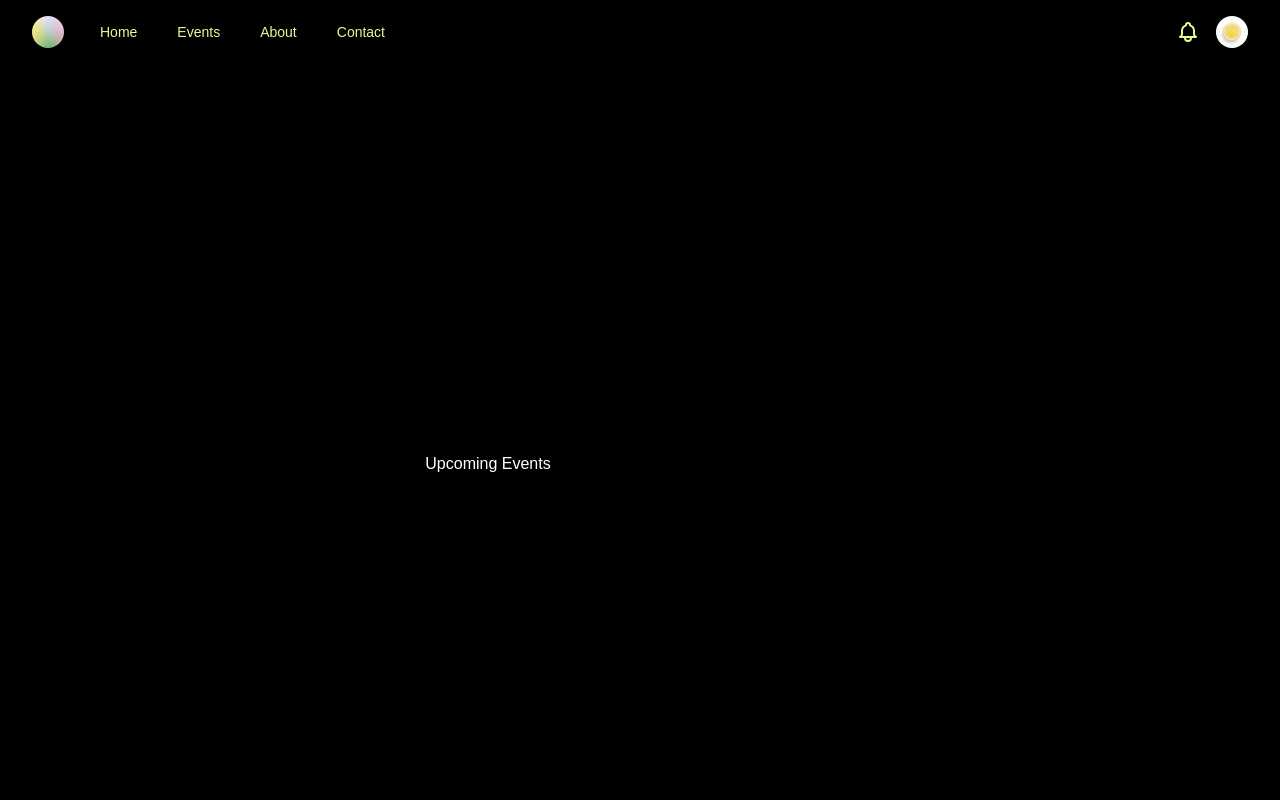
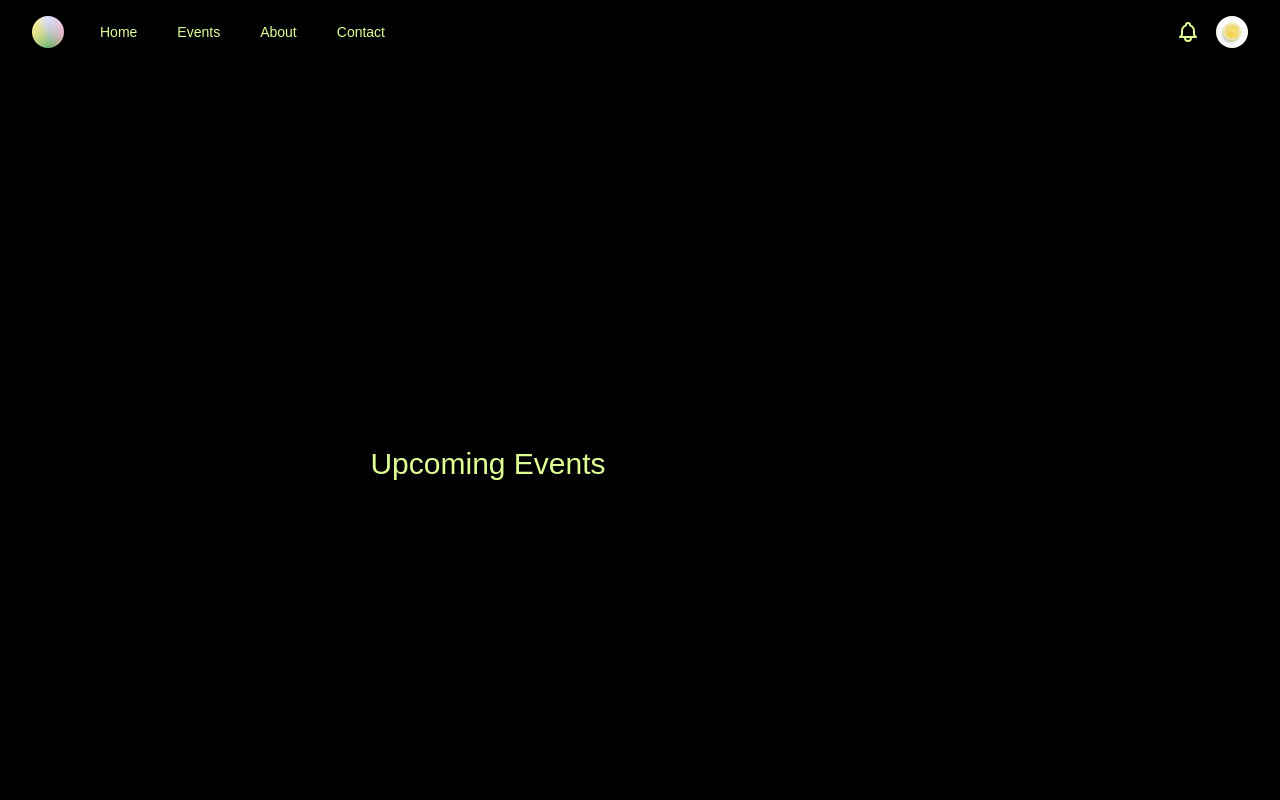
Before and after one commit to mstoniajohn/freshbabe, a Next.js app: page / in a window 1280 px wide. Shown: the top 800 px of the page. Built offline with nearby package versions, Linux system fonts and the light colour scheme.

Commit message:
added logo

```diff
--- a/components/Layout.js
+++ b/components/Layout.js
@@ -12,7 +12,7 @@ const Layout = ({ children, title }) => {
 					name="description"
 					content="Bringing you the best events to any city"
 				/>
-				<link rel="icon" href="/favicon.ico" />
+				<link rel="icon" href="/favicon.ico" className="rounded-full" />
 			</Head>
 			<Header />
 			<main className="bg-[#000000]">
--- a/components/parts/RSVPInput.js
+++ b/components/parts/RSVPInput.js
@@ -1,7 +1,9 @@
 import React, { useRef, useState } from 'react';
 import emailjs from '@emailjs/browser';
+import { useRouter } from 'next/router';
 
 export const RSVPInput = ({ event }) => {
+	const router = useRouter();
 	const form = useRef();
 	const [emailAddress, setEmailAddress] = useState({
 		from_email: '',
@@ -26,12 +28,13 @@ export const RSVPInput = ({ event }) => {
 			.then(
 				(result) => {
 					console.log(result.text);
-					setEmailAddress('');
+					router.reload();
 				},
 				(error) => {
 					console.log(error.text);
 				}
 			);
+		setEmailAddress('');
 	};
 	return (
 		<form onSubmit={sendEmail}>
--- a/pages/index.js
+++ b/pages/index.js
@@ -9,7 +9,7 @@ export default function Home() {
 		<Layout>
 			<div className="container h-full ">
 				<div className="flex h-screen w-full flex-col items-center justify-center space-y-3">
-					<h1 className="text-[#fff]">Upcoming Events</h1>
+					<h1 className="text-[#dfff94] text-3xl">Upcoming Events</h1>
 				</div>
 				<div className="container-md mx-auto grid grid-cols-1 md:grid-cols-2 gap-4">
 					<EventCard />
```
